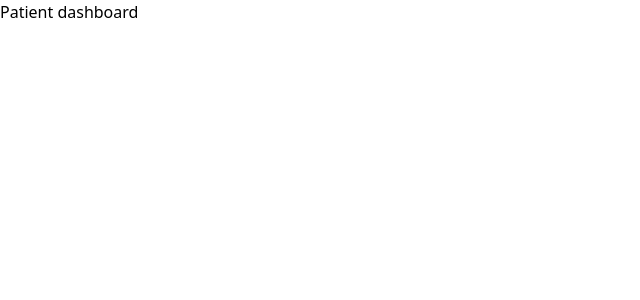
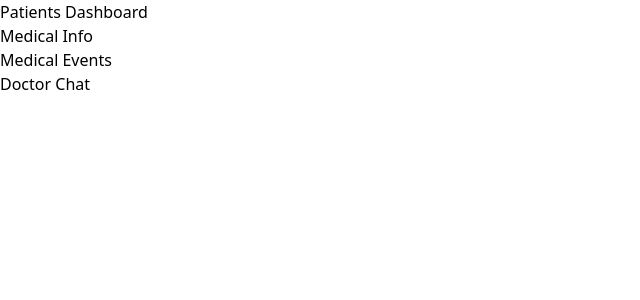
Before and after one commit to gesutherland/steelhacks25, a SvelteKit app: page /patients/dashboard in a window 1280 px wide. Shown: the top 300 px of the page, without its empty margins (0-640 px from the left). Built offline with nearby package versions, Linux system fonts and the light colour scheme; no server answers.

Commit message:
navbar stuff

```diff
--- a/src/lib/api/firebase.js
+++ b/src/lib/api/firebase.js
@@ -14,6 +14,7 @@ const firebaseConfig = {
 export const app = initializeApp(firebaseConfig);
 export const auth = getAuth();
 export const user = writable(null);
+export const userType = writable("patients");
 
 auth.onAuthStateChanged(u => {
   user.set(u);
--- /dev/null
+++ b/src/lib/components/LeftDashboardNav.svelte
@@ -0,0 +1,9 @@
+<script>
+    import LeftDashboardNavElement from "./LeftDashboardNavElement.svelte";
+</script>
+
+<div class="flex flex-col w-64 h-full">
+    <LeftDashboardNavElement url="info">Medical Info</LeftDashboardNavElement>
+    <LeftDashboardNavElement url="events">Medical Events</LeftDashboardNavElement>
+    <LeftDashboardNavElement url="chat">Doctor Chat</LeftDashboardNavElement>
+</div>
--- /dev/null
+++ b/src/lib/components/LeftDashboardNavElement.svelte
@@ -0,0 +1,14 @@
+<script>
+    import { goto } from "$app/navigation";
+    import { page } from '$app/stores';
+    import { userType } from "$lib/api/firebase";
+
+    export let url;
+
+
+</script>
+
+<div class="mr-auto">
+    <button on:click={goto("/" + $userType + "/dashboard/" + url)}><slot /></button>
+
+</div>
--- a/src/routes/patients/dashboard/+page.svelte
+++ b/src/routes/patients/dashboard/+page.svelte
@@ -1 +1,6 @@
-Patient dashboard
+<script>
+    import LeftDashboardNav from "$lib/components/LeftDashboardNav.svelte";
+</script>
+
+Patients Dashboard
+<LeftDashboardNav />
```
